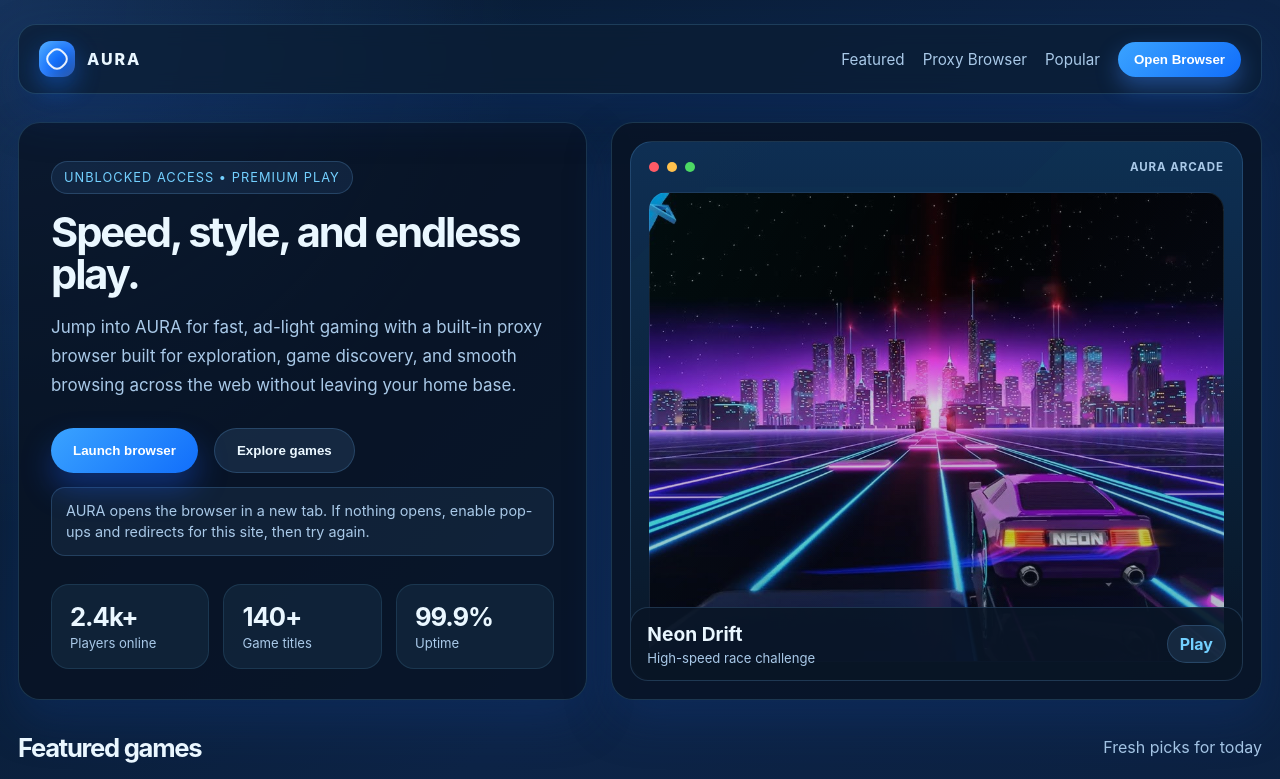
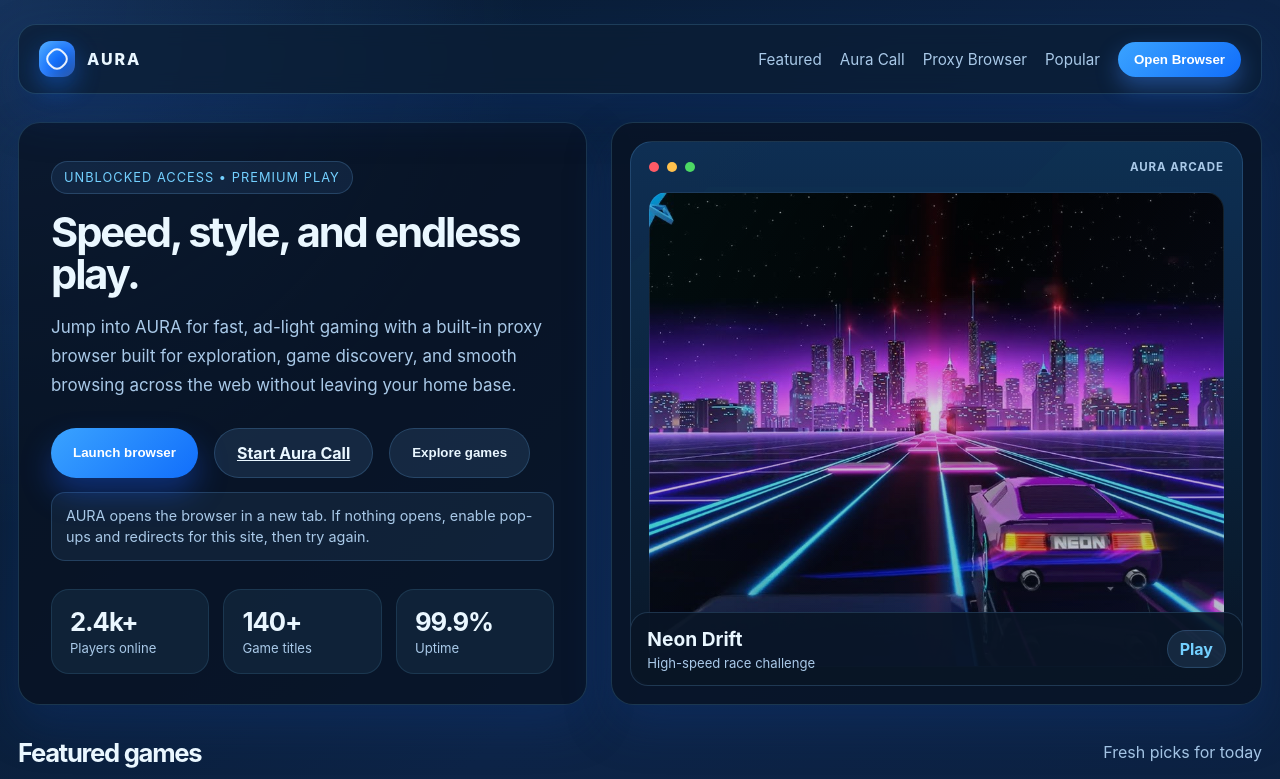
Before and after one commit to WildAlien1947/AURA, a website: page index.html in a window 1280 px wide. Shown: the top 779 px of the page. Drawn offline with Linux system fonts and the light colour scheme.

Commit message:
Add 'Aura Call' link to navigation

```diff
--- a/index.html
+++ b/index.html
@@ -598,6 +598,7 @@
 
         <nav class="nav" aria-label="Main navigation">
           <a href="#featured">Featured</a>
+          <a href="/call">Aura Call</a>
           <a href="/browser.html" onclick="openBrowser(event)">Proxy Browser</a>
           <a href="#popular">Popular</a>
           <button type="button" onclick="openBrowser()">Open Browser</button>
@@ -615,6 +616,7 @@
 
           <div class="cta-row">
             <button class="primary-btn" type="button" onclick="openBrowser()">Launch browser</button>
+            <a class="secondary-btn" href="/call">Start Aura Call</a>
             <button class="secondary-btn" type="button" onclick="document.getElementById('popular').scrollIntoView({ behavior: 'smooth', block: 'start' });">Explore games</button>
           </div>
 
```
